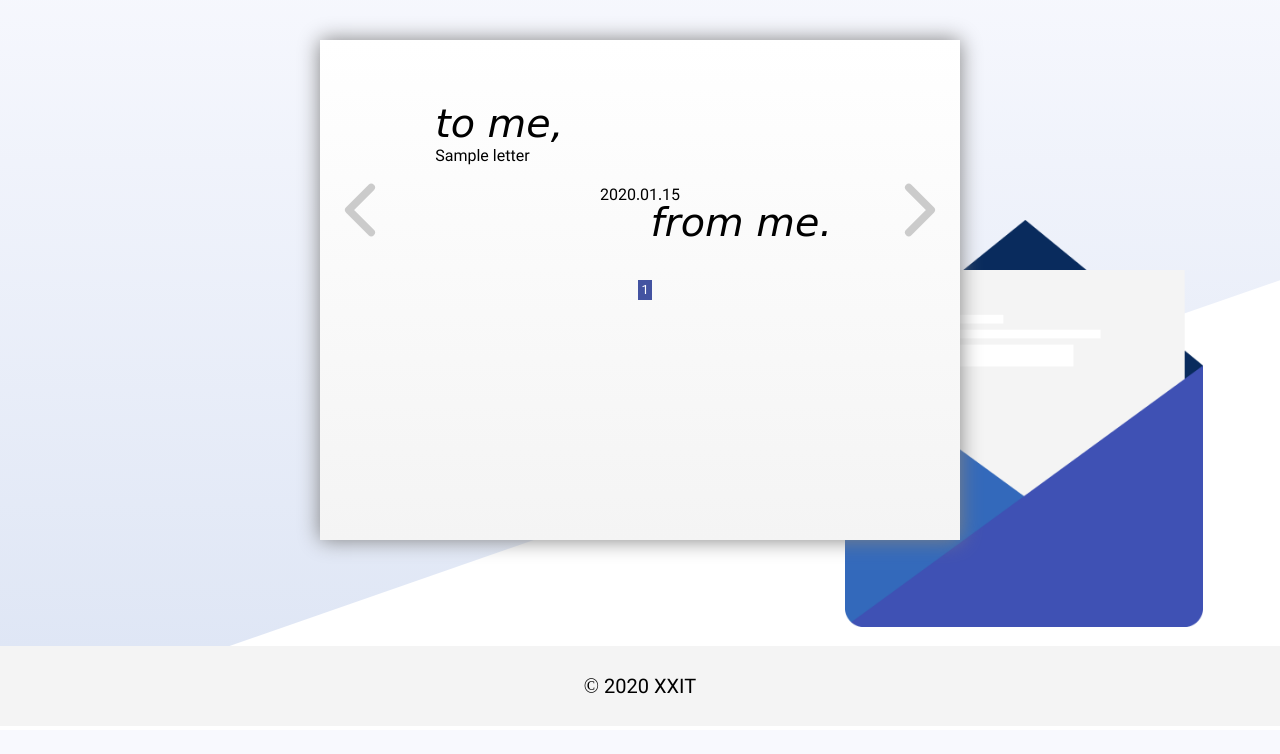
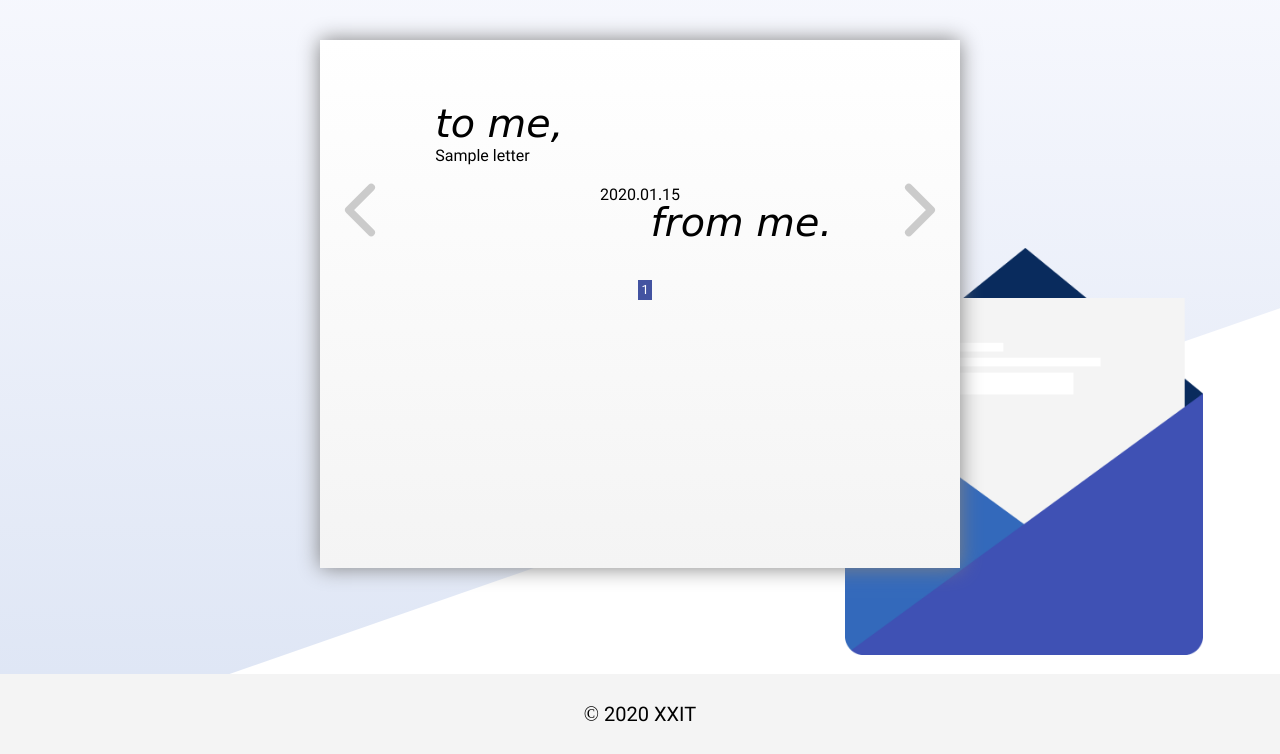
Before and after one commit to XXIT-Official/TomeFromme, a Node server app: template views/letter.ejs in a window 1280 px wide. Shown: the part 70-824 px from the top of the page. Before the commit the page ends 764 px from the top, so only its background shows below. Run offline with Node 20, Linux system fonts and the light colour scheme; the template is opened without the code that fills it: most values are stand-ins (such as "Sample title", 1, 10 or a date in 2020); some libraries are stand-ins or nearby versions; some web fonts are replaced.

Commit message:
Resolve #22

```diff
--- a/public/stylesheets/letter.css
+++ b/public/stylesheets/letter.css
@@ -7,7 +7,7 @@ body {
 .letter-wrap {
     margin: 110px 25% 7% 25%;
     width: 50%;
-    min-height: 500px;
+    min-height: 66vh;
     background: transparent linear-gradient(180deg, #FFFFFF 0%, #F4F4F4 100%) 0% 0% no-repeat padding-box;
     position: relative;
     box-shadow: 0 0 20px gray;
@@ -40,7 +40,7 @@ body {
     right: 20%;
 }
 
-#buttons {
+#button {
     margin-top: 10%;
  }
 
```
